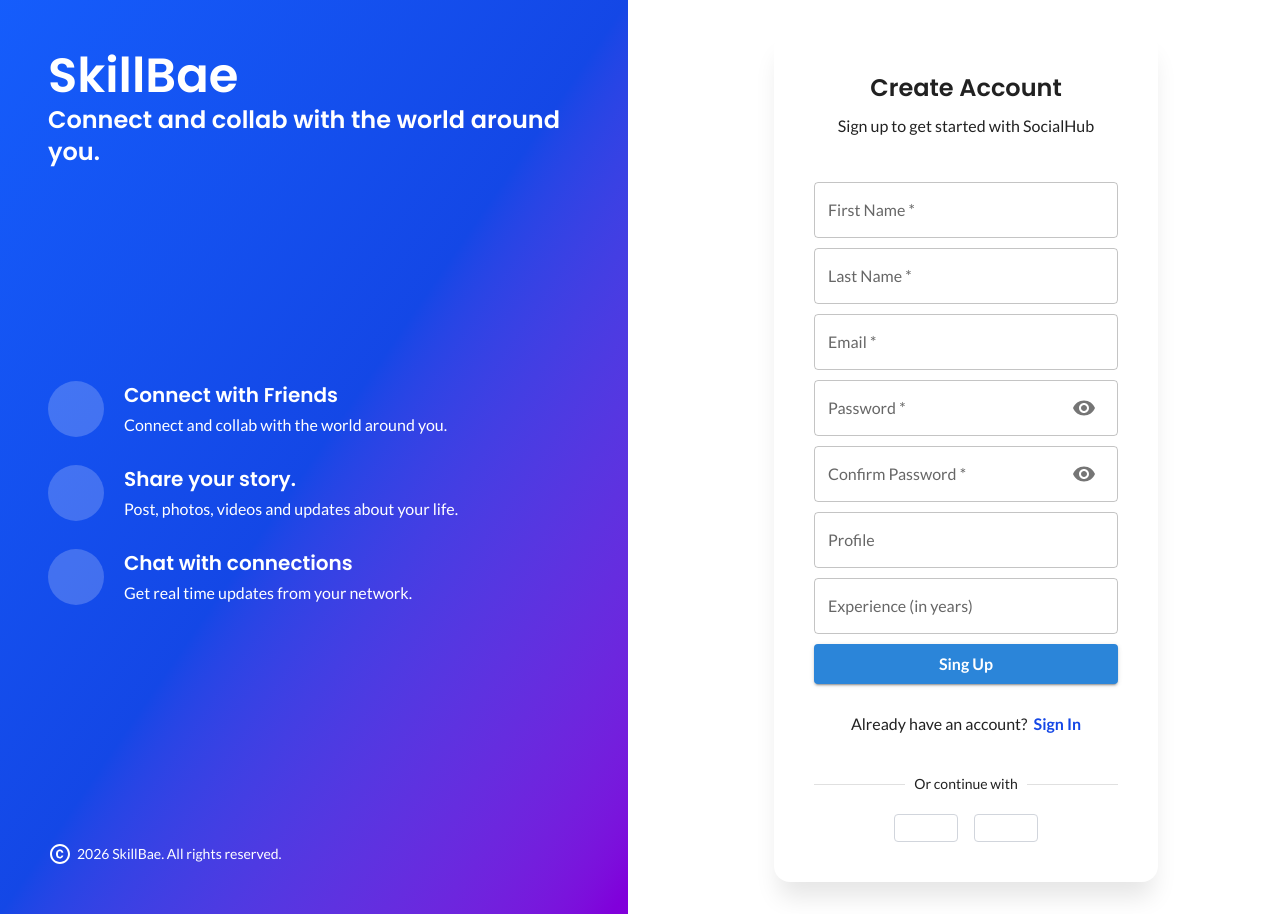
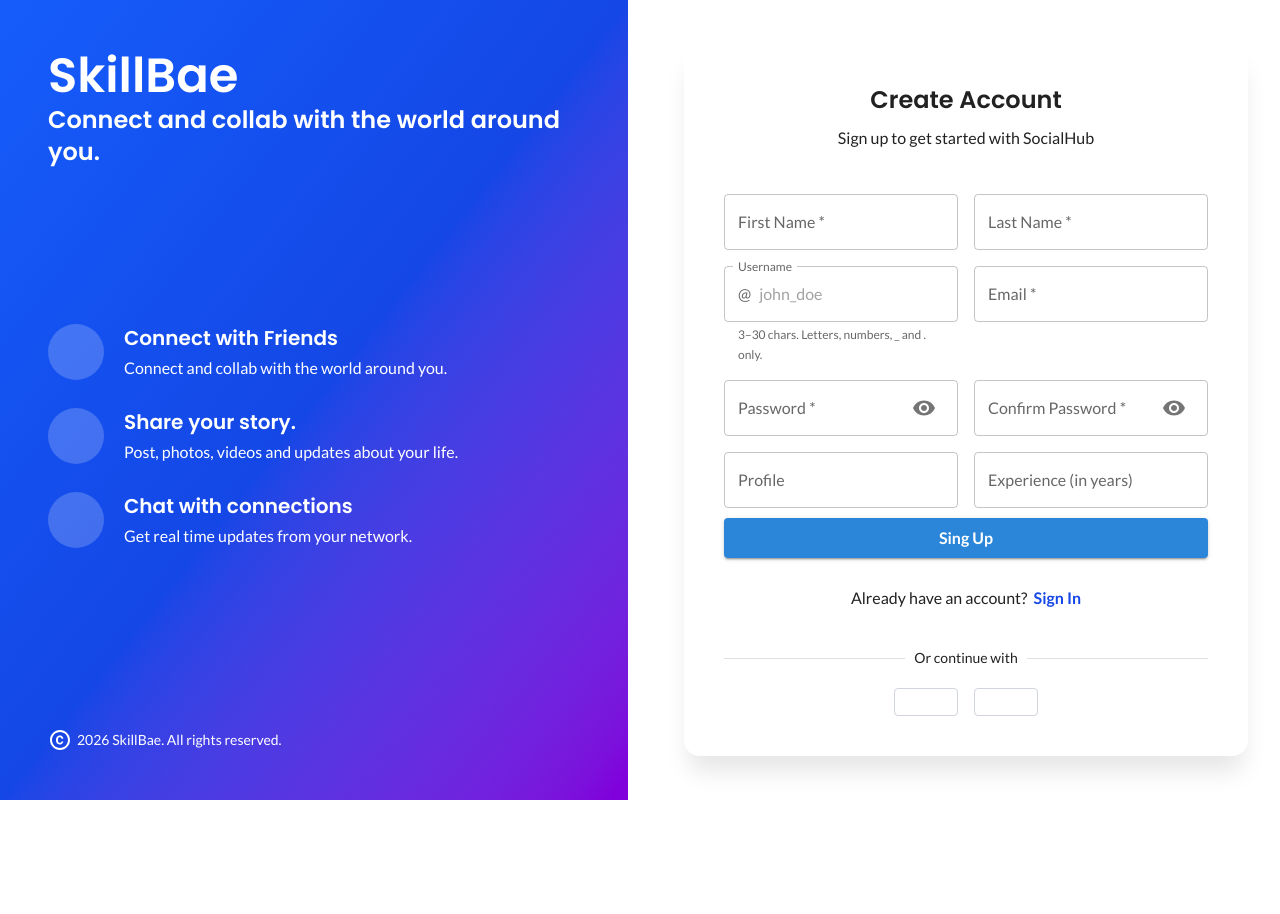
Before and after one commit to vanshkhanna17/skillbae, a React (Vite) app: page /register in a window 1280 px wide. After the commit the page ends 800 px from the top, so only its background shows below. Built offline with nearby package versions, Linux system fonts and the light colour scheme; no server answers; some icons are missing.

Commit message:
feat: setup for username

```diff
--- a/src/api/authApi.ts
+++ b/src/api/authApi.ts
@@ -16,7 +16,18 @@ export async function registerRequest(payload: RegisterFormInterface) {
 }
 
 export async function loginRequest(username: string, password: string) {
-  const data = await postPutRequests("auth/login", { email: username, password: password });
+  const data = await postPutRequests(
+    "auth/login",
+    username.includes("@")
+      ? {
+          email: username,
+          password: password,
+        }
+      : {
+          password: password,
+          username: username,
+        },
+  );
   setAccessToken(data?.access_token);
   return data;
 }
--- a/src/components/Card.tsx
+++ b/src/components/Card.tsx
@@ -1,9 +1,9 @@
-import { Box, Paper } from "@mui/material";
+import { Box, Paper, type SxProps } from "@mui/material";
 import type { ReactNode } from "react";
 
-const Card = ({ children, key }: { children: ReactNode; key?: string }) => {
+const Card = ({ children, key, sx }: { children: ReactNode; key?: string; sx?: SxProps }) => {
   return (
-    <Paper key={key} sx={{ borderRadius: "var(--size-xs)" }}>
+    <Paper key={key} sx={{ borderRadius: "var(--size-xs)", ...sx }}>
       <Box
         sx={{
           display: "flex",
--- a/src/components/auth/RegisterForm.tsx
+++ b/src/components/auth/RegisterForm.tsx
@@ -7,12 +7,15 @@ import FacebookSharpIcon from "@mui/icons-material/FacebookSharp";
 import GoogleIcon from "@mui/icons-material/Google";
 import { Box, Button, Divider, Grid, Typography } from "@mui/material";
 import { useMutation } from "@tanstack/react-query";
+import { useState } from "react";
 import { useForm } from "react-hook-form";
 import { Link, Navigate, useNavigate } from "react-router-dom";
+import RHFUsernameField from "../formFields/RHFUsernameField";
 
 const RegisterForm = () => {
   const { isAuthenticated } = useAuth();
   const navigate = useNavigate();
+  const [registerError, setRegisterError] = useState<string | null>(null);
   const {
     control,
     handleSubmit,
@@ -37,12 +40,13 @@ const RegisterForm = () => {
     onSuccess: () => {
       navigate("/login", { state: { register: true }, replace: true });
     },
-    onError: (error) => {
-      console.error("Registration failed:", error);
+    onError: (error: Error) => {
+      setRegisterError(error.message ?? "Registration failed. Please try again.");
     },
   });
 
   const onSubmit = (data: RegisterSchemaType) => {
+    setRegisterError(null);
     // eslint-disable-next-line @typescript-eslint/no-unused-vars
     const { confirmPassword: _, ...payload } = data;
     registerMutation.mutateAsync(payload as RegisterFormInterface);
@@ -65,6 +69,7 @@ const RegisterForm = () => {
           <Typography variant="h5">Create Account</Typography>
           <Typography variant="subtitle1">Sign up to get started with SocialHub</Typography>
         </Grid>
+        <Box sx={{ display: "grid", gridTemplateColumns: "1fr 1fr", gap: "var(--size)" }}>
           <RHFTextField
             name="first_name"
             control={control}
@@ -79,6 +84,7 @@ const RegisterForm = () => {
             placeholder="Doe"
             required
           />
+          <RHFUsernameField name="username" control={control} />
           <RHFTextField
             name="email"
             control={control}
@@ -87,7 +93,13 @@ const RegisterForm = () => {
             placeholder="abc@xyz.com"
             required
           />
-        <RHFTextField name="password" control={control} type="password" label="Password" required />
+          <RHFTextField
+            name="password"
+            control={control}
+            type="password"
+            label="Password"
+            required
+          />
           <RHFTextField
             name="confirmPassword"
             control={control}
@@ -108,6 +120,12 @@ const RegisterForm = () => {
             type="number"
             placeholder="5.5"
           />
+        </Box>
+        {registerError && (
+          <Typography color="error" sx={{ mt: 1 }}>
+            {registerError}
+          </Typography>
+        )}
         <Button type="submit" variant="contained" disabled={isSubmitting}>
           Sing Up
         </Button>
--- /dev/null
+++ b/src/components/formFields/RHFUsernameField.tsx
@@ -0,0 +1,137 @@
+import { fetchWithRetry } from "@/api/baseApi";
+import { useDebounce } from "@/hooks/useDebounce";
+import { CheckCircleOutline, ErrorOutline } from "@mui/icons-material";
+import { CircularProgress, InputAdornment, TextField } from "@mui/material";
+import { useEffect, useState } from "react";
+import { Controller, type Control, type FieldValues, type Path } from "react-hook-form";
+
+// ─── Types ───────────────────────────────────────────────────────────────────
+
+type AvailabilityStatus = "idle" | "checking" | "available" | "taken" | "invalid";
+
+type RHFUsernameFieldProps<T extends FieldValues> = {
+  name: Path<T>;
+  control: Control<T>;
+  onAvailabilityChange?: (available: boolean) => void;
+};
+
+// ─── Helpers ─────────────────────────────────────────────────────────────────
+
+function getHelperText(status: AvailabilityStatus, rhfError?: string): string {
+  if (rhfError) return rhfError; // Zod errors take priority
+  if (status === "available") return "✓ Username is available!";
+  if (status === "taken") return "This username is already taken.";
+  if (status === "invalid") return "Invalid username format.";
+  if (status === "checking") return "Checking availability...";
+  return "3–30 chars. Letters, numbers, _ and . only.";
+}
+
+function getColor(status: AvailabilityStatus): "success" | "error" | "primary" {
+  if (status === "available") return "success";
+  if (status === "taken" || status === "invalid") return "error";
+  return "primary";
+}
+
+// ─── Inner Component (hooks must live in a real component) ───────────────────
+
+type UsernameInputProps = {
+  field: {
+    value: string;
+    onChange: (value: string) => void;
+    onBlur: () => void;
+    name: string;
+    ref: React.Ref<HTMLInputElement>;
+  };
+  fieldState: { error?: { message?: string } };
+  onAvailabilityChange?: (available: boolean) => void;
+};
+
+function UsernameInput({ field, fieldState, onAvailabilityChange }: UsernameInputProps) {
+  const [status, setStatus] = useState<AvailabilityStatus>("idle");
+  const debouncedValue = useDebounce(field.value ?? "", 500);
+
+  useEffect(() => {
+    if (!debouncedValue || debouncedValue.length < 3) {
+      setStatus("idle");
+      onAvailabilityChange?.(false);
+      return;
+    }
+
+    let cancelled = false;
+
+    const check = async () => {
+      setStatus("checking");
+      try {
+        const data = await fetchWithRetry(
+          `users/check-username?username=${encodeURIComponent(debouncedValue)}`,
+        );
+
+        if (cancelled) return;
+
+        if (data.available) {
+          setStatus("available");
+          onAvailabilityChange?.(true);
+        } else {
+          setStatus(data.reason ? "invalid" : "taken");
+          onAvailabilityChange?.(false);
+        }
+      } catch {
+        if (!cancelled) setStatus("idle");
+      }
+    };
+
+    check();
+    return () => {
+      cancelled = true;
+    };
+  }, [debouncedValue, onAvailabilityChange]);
+
+  return (
+    <TextField
+      {...field}
+      label="Username"
+      placeholder="john_doe"
+      fullWidth
+      color={getColor(status)}
+      error={!!fieldState.error || status === "taken" || status === "invalid"}
+      helperText={getHelperText(status, fieldState.error?.message)}
+      onChange={(e) => field.onChange(e.target.value.toLowerCase())}
+      slotProps={{
+        input: {
+          startAdornment: <InputAdornment position="start">@</InputAdornment>,
+          endAdornment: (
+            <InputAdornment position="end">
+              {status === "checking" && <CircularProgress size={18} />}
+              {status === "available" && <CheckCircleOutline color="success" />}
+              {(status === "taken" || status === "invalid") && <ErrorOutline color="error" />}
+            </InputAdornment>
+          ),
+        },
+      }}
+    />
+  );
+}
+
+// ─── Component ───────────────────────────────────────────────────────────────
+
+function RHFUsernameField<T extends FieldValues>({
+  name,
+  control,
+  onAvailabilityChange,
+}: RHFUsernameFieldProps<T>) {
+  return (
+    <Controller
+      name={name}
+      control={control}
+      render={({ field, fieldState }) => (
+        <UsernameInput
+          field={field}
+          fieldState={fieldState}
+          onAvailabilityChange={onAvailabilityChange}
+        />
+      )}
+    />
+  );
+}
+
+export default RHFUsernameField;
--- a/src/components/nav/navigation-bar.css
+++ b/src/components/nav/navigation-bar.css
@@ -14,7 +14,6 @@
 }
 
 .content-container {
-  padding: var(--size);
   background-color: var(--color-gray-50);
   height: 100vh;
   overflow-y: auto;
--- /dev/null
+++ b/src/hooks/useDebounce.ts
@@ -0,0 +1,12 @@
+import { useEffect, useState } from "react";
+
+export function useDebounce<T>(value: T, delay: number): T {
+  const [debounced, setDebounced] = useState(value);
+
+  useEffect(() => {
+    const timer = setTimeout(() => setDebounced(value), delay);
+    return () => clearTimeout(timer); // cleanup on every keystroke
+  }, [value, delay]);
+
+  return debounced;
+}
--- a/src/index.css
+++ b/src/index.css
@@ -19,7 +19,7 @@
   -moz-osx-font-smoothing: grayscale;
 
   --spacing: 0.25rem;
-  --container-md: 28rem;
+  --container-md: 44rem;
   --radius-2xl: 1rem;
 
   --size-s: 0.75rem;
--- a/src/schemas/registerSchema.ts
+++ b/src/schemas/registerSchema.ts
@@ -2,10 +2,15 @@ import { z } from "zod";
 
 export const registerSchema = z
   .object({
-    first_name: z.string().min(4, "Username is required"),
-    last_name: z.string().min(4, "Username is required"),
-    email: z.email().min(4, "Username is required"),
-    password: z.string().min(8, "Paswword must be at least 8 characters"),
+    first_name: z.string().min(4, "First Name is required"),
+    last_name: z.string().min(4, "Last Name is required"),
+    email: z.email().min(4, "Email is required"),
+    username: z
+      .string()
+      .min(5, "Username is required and must be minimum 5 characters")
+      .max(30, "Maximum length is 30 characters")
+      .regex(/^[a-zA-Z0-9_.]{5,30}$/, "Only letters, numbers, '_' and '.' allowed"),
+    password: z.string().min(8, "Password must be at least 8 characters"),
     confirmPassword: z.string().min(8, "Must be same as Password"),
     profile: z
       .string()
```
Also changed, not shown: src/components/FeedFilter.tsx (+16 -2 lines), src/pages/HomePage.tsx (+24 -3 lines). Lines whose indentation alone changed are shown as unchanged.
